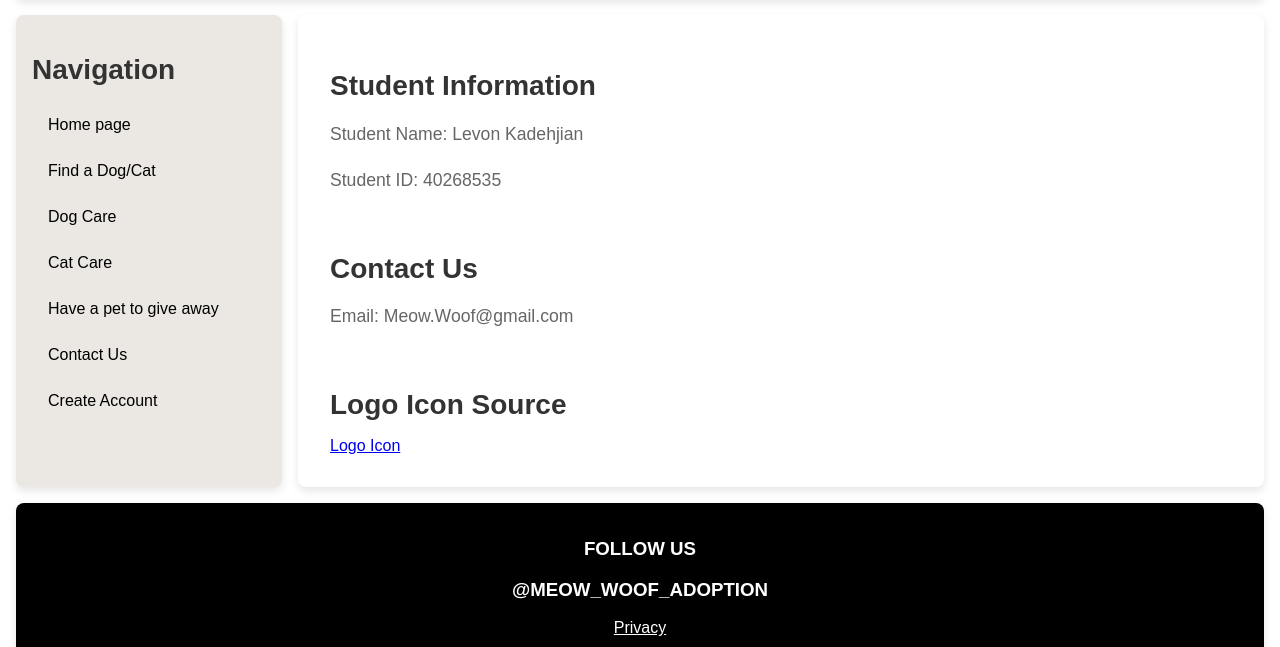
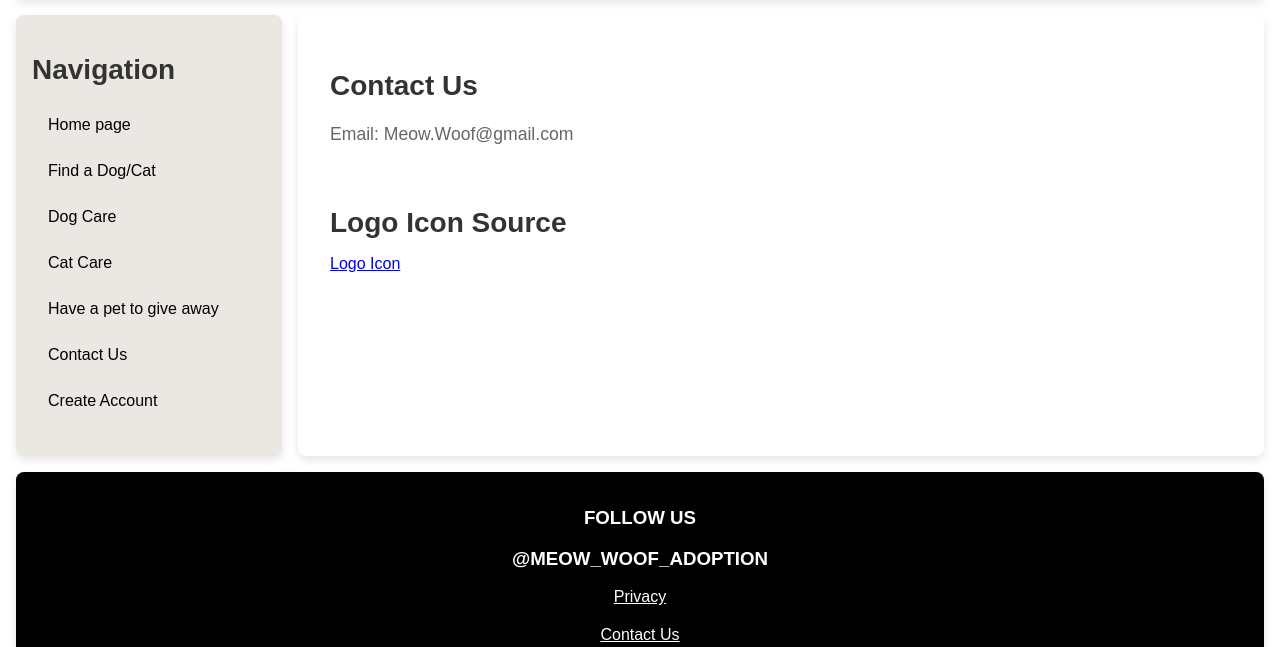
Before and after one commit to LevonKad/MeowWoofAdoption, a website: page public/contact.html in a window 1280 px wide. Shown: the part 153-800 px from the top of the page. Drawn offline with Linux system fonts and the light colour scheme.

Commit message:
Update contact.html

```diff
--- a/public/contact.html
+++ b/public/contact.html
@@ -35,10 +35,6 @@
     </section>
     <main class="main-content" id="main-content">
         <div id="contact">
-            <h2>Student Information</h2>
-            <p>Student Name: Levon Kadehjian</p>
-            <p>Student ID: 40268535</p>
-            <br>
             <h2>Contact Us</h2>
             <p>Email: Meow.Woof@gmail.com</p>
             <br>
```
